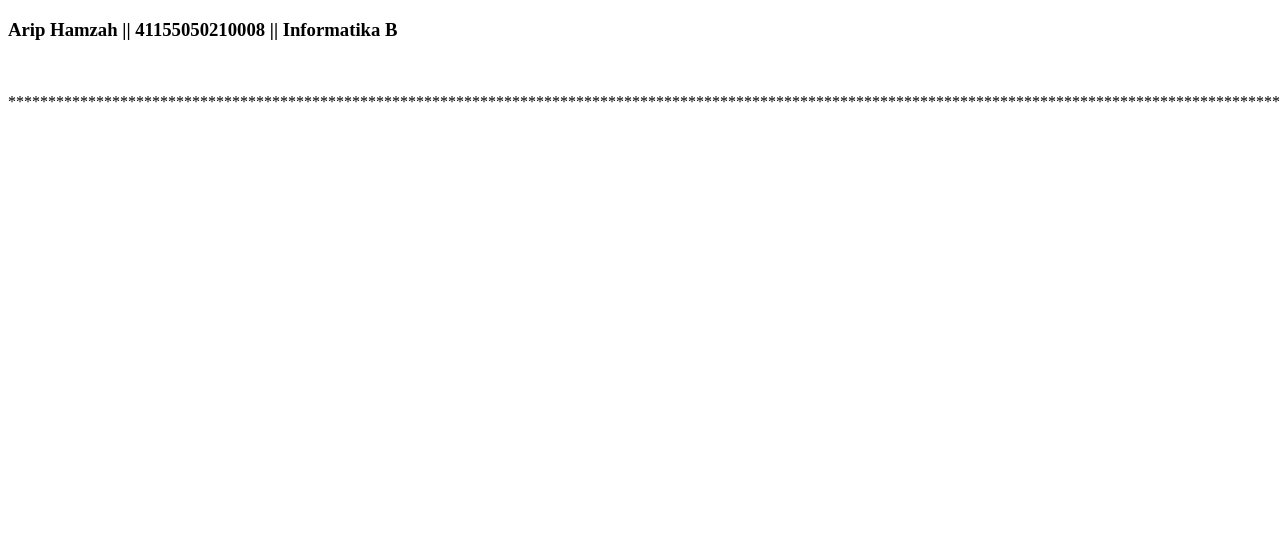
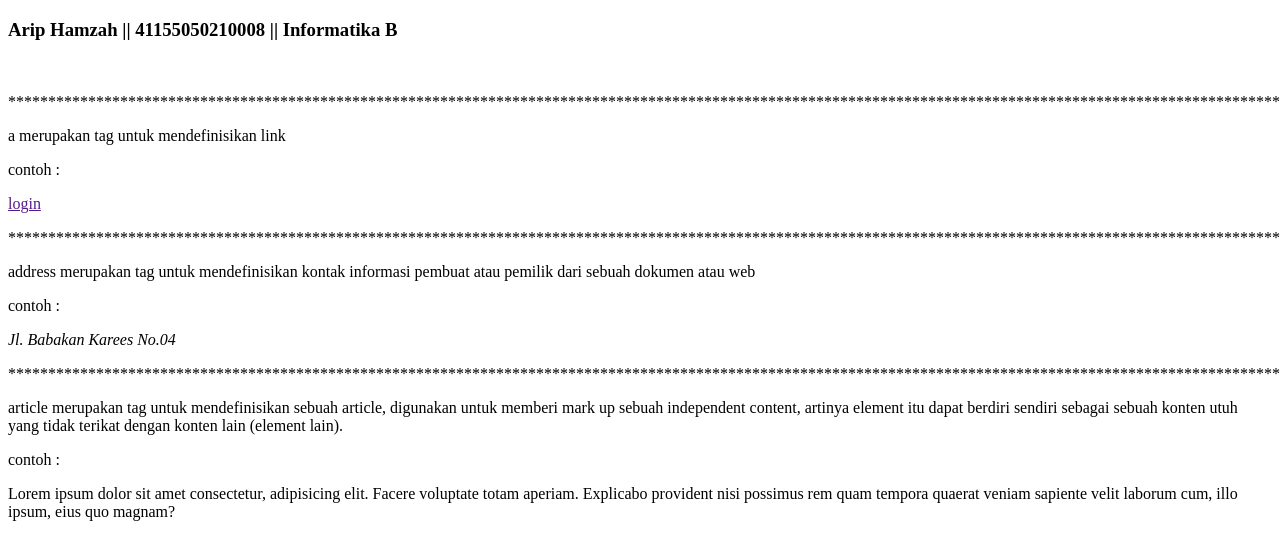
Before and after one commit to ariphamzah/TKWD, a plain HTML site: page index.html in a window 1280 px wide. Shown: the top 560 px of the page. Drawn offline with Linux system fonts and the light colour scheme.

Commit message:
add some code

```diff
--- a/index.html
+++ b/index.html
@@ -11,6 +11,20 @@
     <br />
     <main>
       <p>************************************************************************************************************************************************************************</p>
+      <p>a merupakan tag untuk mendefinisikan link</p>
+      <p>contoh :</p>
+      <a href="">login</a>
+      <p>************************************************************************************************************************************************************************</p>
+      <p>address merupakan tag untuk mendefinisikan kontak informasi pembuat atau pemilik dari sebuah dokumen atau web</p>
+      <p>contoh :</p>
+      <address>Jl. Babakan Karees No.04</address>
+      <p>************************************************************************************************************************************************************************</p>
+      <p>
+        article merupakan tag untuk mendefinisikan sebuah article, digunakan untuk memberi mark up sebuah independent content, artinya element itu dapat berdiri sendiri sebagai sebuah konten utuh yang tidak terikat dengan konten lain
+        (element lain).
+      </p>
+      <p>contoh :</p>
+      <article>Lorem ipsum dolor sit amet consectetur, adipisicing elit. Facere voluptate totam aperiam. Explicabo provident nisi possimus rem quam tempora quaerat veniam sapiente velit laborum cum, illo ipsum, eius quo magnam?</article>
     </main>
   </body>
 </html>
```
